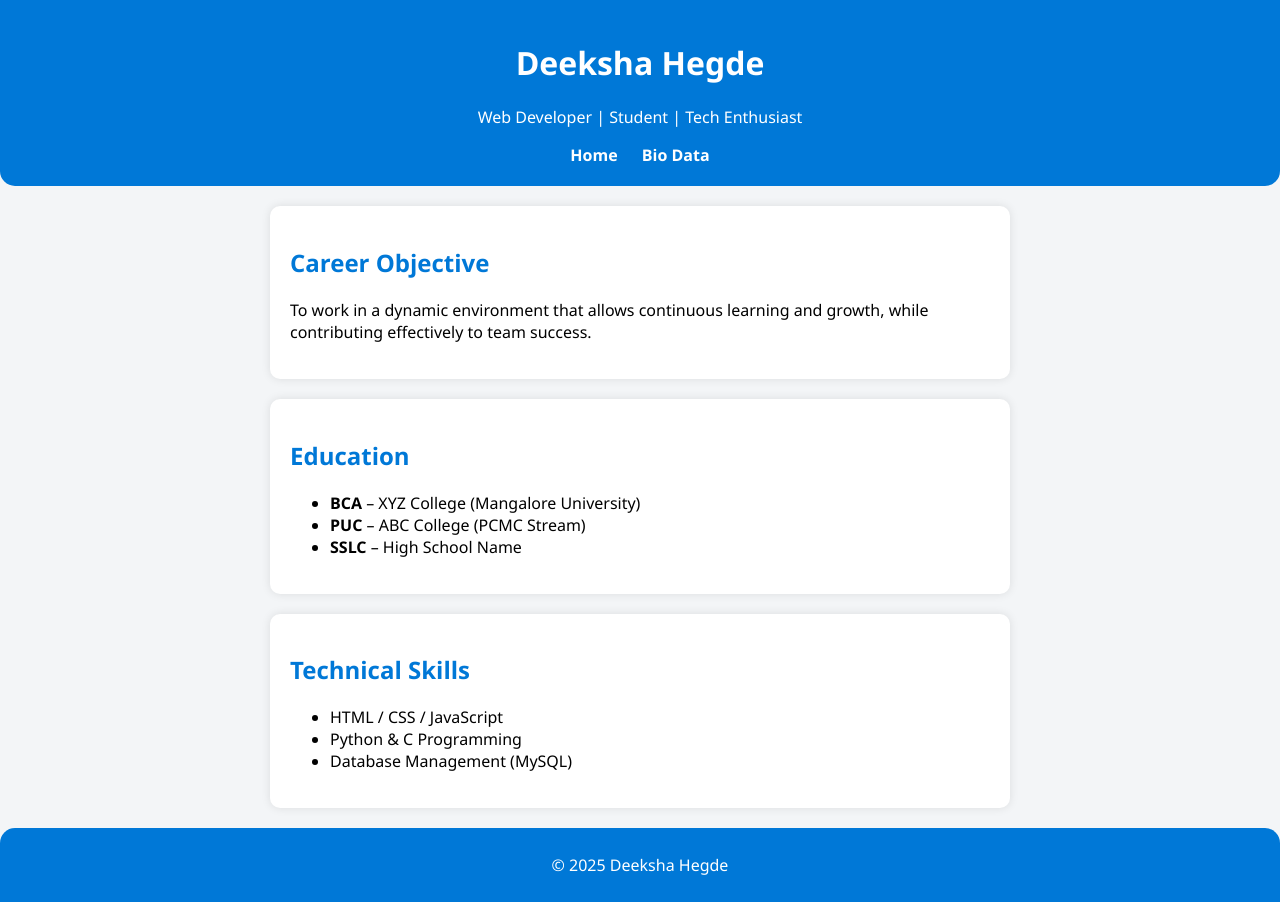
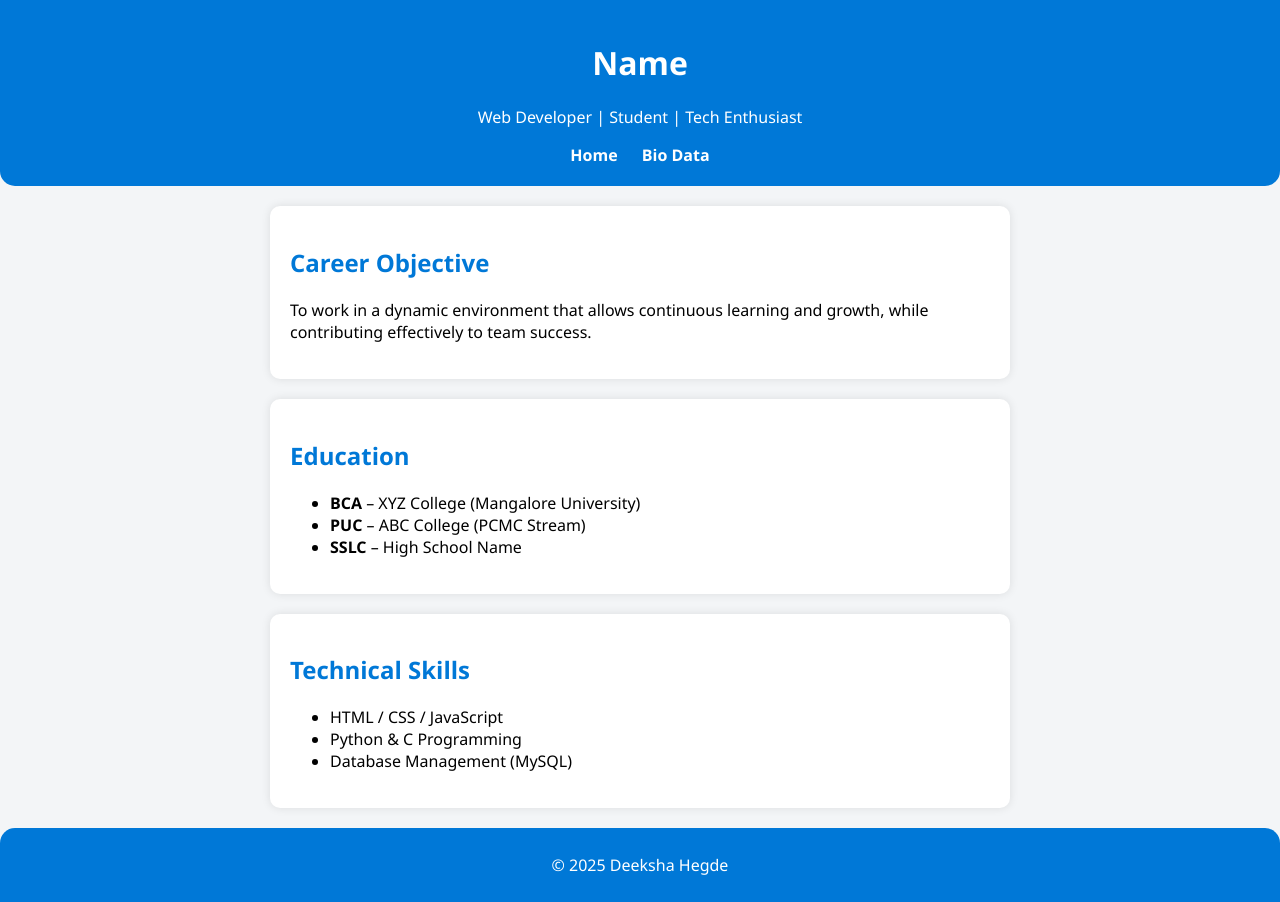
Before and after one commit to baishwarya933-source/resume-website, a plain HTML site: page index.html in a window 1280 px wide. Drawn offline with Linux system fonts and the light colour scheme.

Commit message:
Update index.html

```diff
--- a/index.html
+++ b/index.html
@@ -14,7 +14,7 @@
 </head>
 <body>
   <header>
-    <h1>Deeksha Hegde</h1>
+    <h1>Name</h1>
     <p>Web Developer | Student | Tech Enthusiast</p>
     <nav>
       <a href="index.html">Home</a>
```
